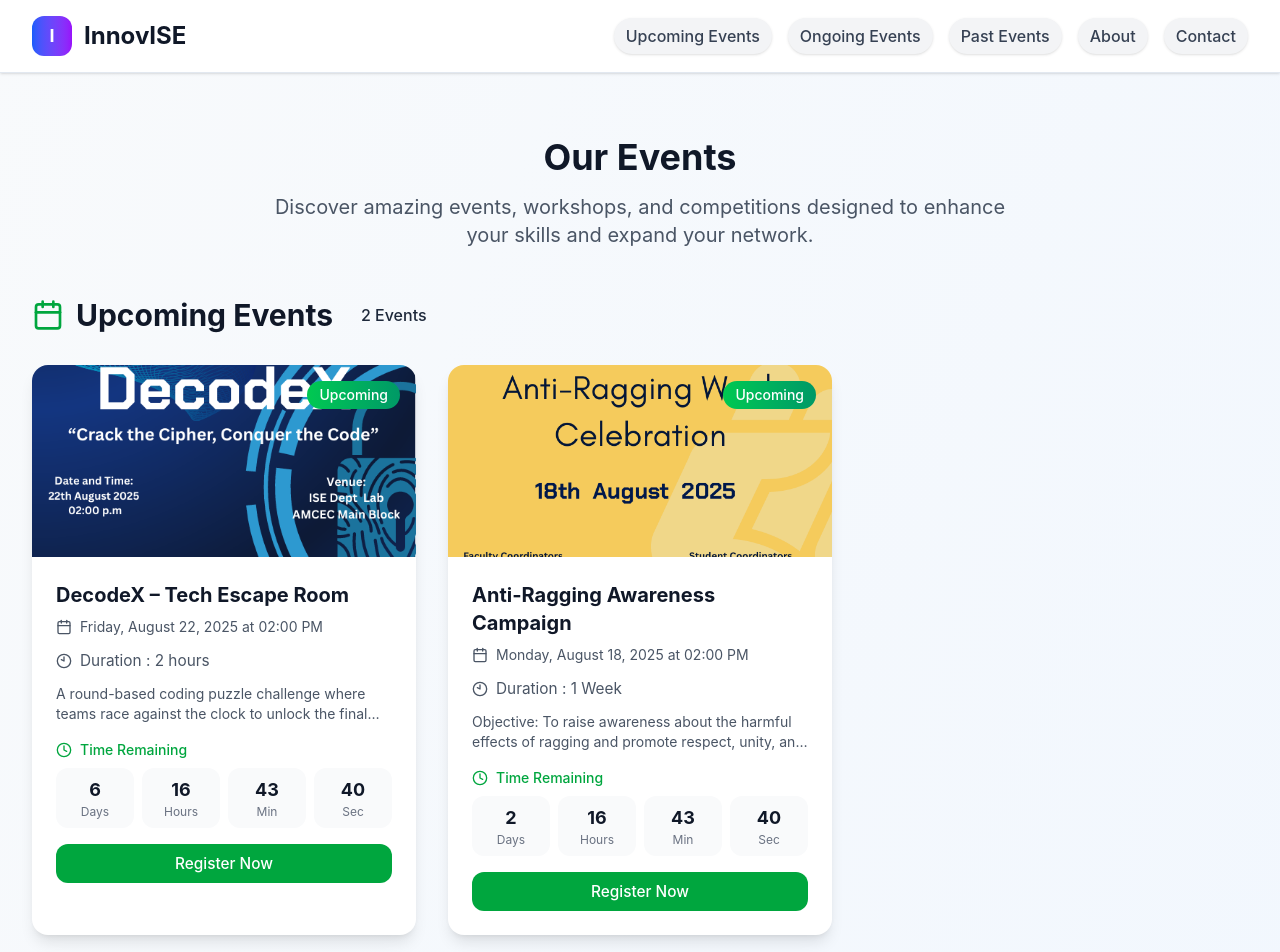
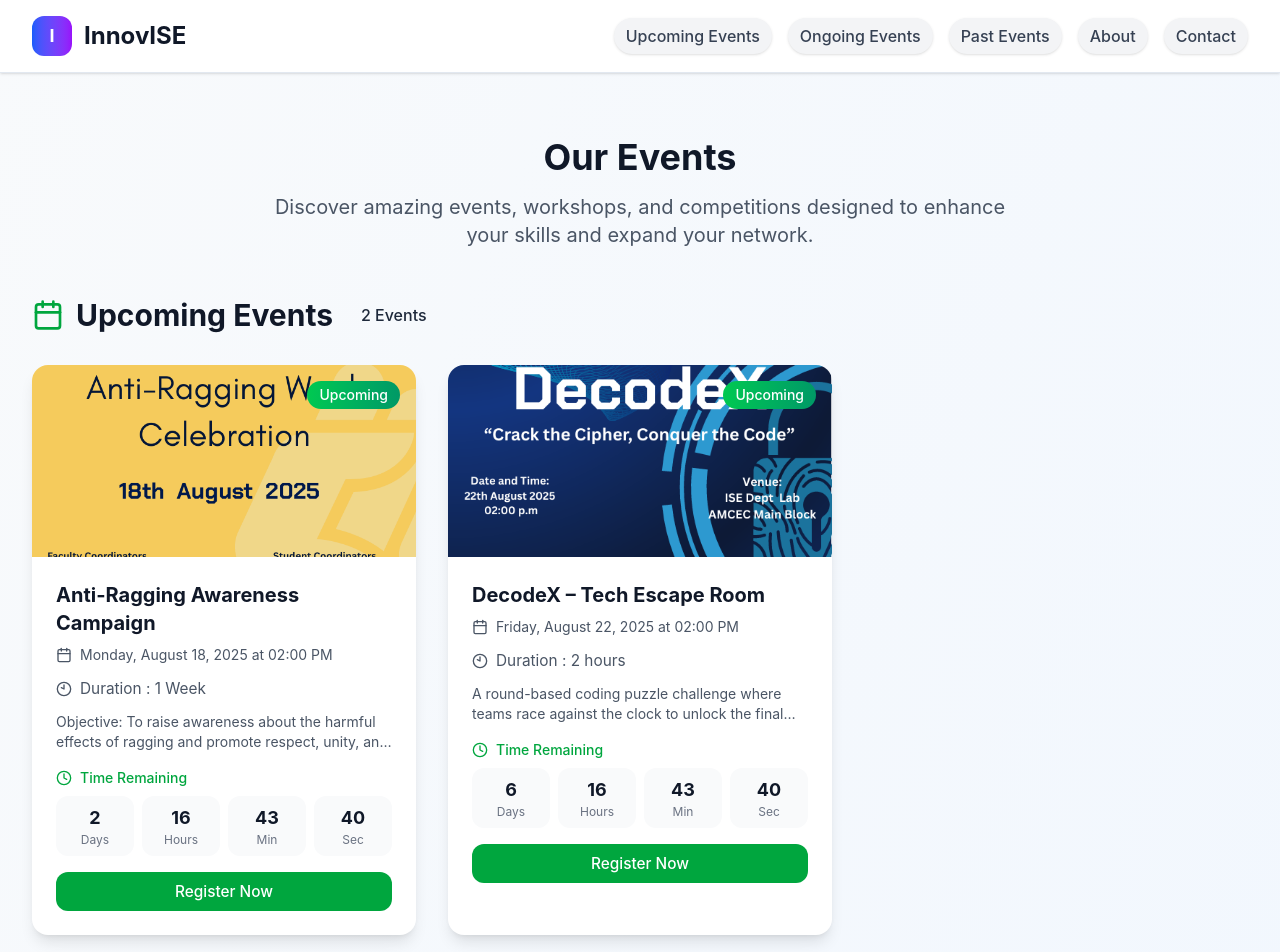
Before and after one commit to Shashank-Git1804/InnovISE, a React (Vite) app: page / in a window 1280 px wide. Shown: the top 952 px of the page. Built offline with nearby package versions, Linux system fonts and the light colour scheme.

Commit message:
added hurry up badge to earliest event

```diff
--- a/src/components/EventCard.jsx
+++ b/src/components/EventCard.jsx
@@ -1,6 +1,247 @@
+// import React, { useState, useEffect } from "react";
+// import { motion } from "framer-motion";
+// import {
+//   Calendar,
+//   Clock,
+//   MapPin,
+//   Users,
+//   Trophy,
+//   Clock10Icon,
+// } from "lucide-react";
+// import { getTimeUntilEvent } from "../data/eventData";
+// import { useNavigate } from "react-router-dom";
+
+// const now = new Date();
+// const eventStart = event?.dateTime ? new Date(event.dateTime) : new Date();
+// const diffDays = (eventStart - new Date()) / (1000 * 60 * 60 * 24);
+
+// const EventCard = ({ event, status }) => {
+//   const [timeLeft, setTimeLeft] = useState({
+//     days: 0,
+//     hours: 0,
+//     minutes: 0,
+//     seconds: 0,
+//   });
+//   const navigate = useNavigate();
+
+//   useEffect(() => {
+//     if (status === "upcoming") {
+//       const updateCountdown = () => {
+//         const newTimeLeft = getTimeUntilEvent(event.dateTime);
+//         setTimeLeft(newTimeLeft);
+//       };
+
+//       updateCountdown();
+//       const interval = setInterval(updateCountdown, 1000);
+//       return () => clearInterval(interval);
+//     }
+//   }, [event.dateTime, status]);
+
+//   const formatDate = (dateTime) => {
+//     return new Date(dateTime).toLocaleDateString("en-US", {
+//       weekday: "long",
+//       year: "numeric",
+//       month: "long",
+//       day: "numeric",
+//       hour: "2-digit",
+//       minute: "2-digit",
+//     });
+//   };
+
+//   const getStatusColor = () => {
+//     if (status === "upcoming" && event?.dateTime) {
+//       const eventStart = new Date(event.dateTime);
+//       const diffDays = (eventStart - new Date()) / (1000 * 60 * 60 * 24);
+//       if (diffDays <= 2) return "from-red-500 to-rose-600";
+//     }
+//     switch (status) {
+//       case "upcoming":
+//         return "from-green-500 to-emerald-600";
+//       case "ongoing":
+//         return "from-orange-500 to-amber-600";
+//       case "expired":
+//         return "from-purple-500 to-violet-600";
+//       default:
+//         return "from-gray-500 to-gray-600";
+//     }
+//   };
+
+//   const getStatusText = () => {
+//     if (status === "upcoming" && event?.dateTime) {
+//       const eventStart = new Date(event.dateTime);
+//       const diffDays = (eventStart - new Date()) / (1000 * 60 * 60 * 24);
+//       if (diffDays <= 2) return "Hurry Up!";
+//     }
+//     switch (status) {
+//       case "upcoming":
+//         return "Upcoming";
+//       case "ongoing":
+//         return "Ongoing";
+//       case "expired":
+//         return "Completed";
+//       default:
+//         return "Unknown";
+//     }
+//   };
+
+//   const handleCardClick = () => {
+//     navigate(`/event/${event.id}`);
+//   };
+
+//   return (
+//     <motion.div
+//       initial={{ opacity: 0, y: 20 }}
+//       animate={{ opacity: 1, y: 0 }}
+//       whileHover={{ y: -5, transition: { duration: 0.2 } }}
+//       className="bg-white rounded-xl shadow-lg overflow-hidden cursor-pointer group"
+//       onClick={handleCardClick}
+//     >
+//       {/* Event Image */}
+//       <div className="relative h-48 overflow-hidden">
+//         <motion.img
+//           initial={{ scale: 1.1, opacity: 0 }}
+//           animate={{ scale: 1, opacity: 1 }}
+//           transition={{ duration: 0.8, ease: "easeOut" }}
+//           src={event.poster}
+//           alt={event.title}
+//           className="w-full h-full object-cover group-hover:scale-105 transition-transform duration-300"
+//         />
+//         <div
+//           className={`absolute top-4 right-4 bg-gradient-to-r ${getStatusColor()} text-white px-3 py-1 rounded-full text-sm font-medium`}
+//         >
+//           {getStatusText()}
+//         </div>
+//         {status === "expired" && event.winners.length > 0 && (
+//           <div className="absolute top-4 left-4 bg-yellow-500 text-white p-2 rounded-full">
+//             <Trophy className="w-4 h-4" />
+//           </div>
+//         )}
+//       </div>
+
+//       {/* Event Content */}
+//       <div className="p-6">
+//         <h3 className="text-xl font-bold text-gray-900 mb-2 group-hover:text-blue-600 transition-colors">
+//           {event.title}
+//         </h3>
+
+//         <div className="flex items-center text-gray-600 mb-3">
+//           <Calendar className="w-4 h-4 mr-2" />
+//           <span className="text-sm">{formatDate(event.dateTime)}</span>
+//         </div>
+//         <div className="flex items-center text-gray-600 mb-3">
+//           <Clock10Icon className="w-4 h-4 mr-2" />
+//           <span>
+//             Duration : {event.duration ? event.duration : "To be announced"}
+//           </span>
+//         </div>
+
+//         <p className="text-gray-600 text-sm mb-4 line-clamp-2">
+//           {event.overview}
+//         </p>
+
+//         {/* Countdown Timer for Upcoming Events */}
+//         {status === "upcoming" && (
+//           <div className="mb-4">
+//             <div className="flex items-center mb-2">
+//               <Clock className="w-4 h-4 mr-2 text-green-600" />
+//               <span className="text-sm font-medium text-green-600">
+//                 Time Remaining
+//               </span>
+//             </div>
+//             <motion.div
+//               className="grid grid-cols-4 gap-2 text-center"
+//               key={`${timeLeft.days}-${timeLeft.hours}-${timeLeft.minutes}-${timeLeft.seconds}`}
+//               initial={{ scale: 1 }}
+//               animate={{ scale: 1 }}
+//               transition={{ duration: 0.3 }}
+//             >
+//               <div className="bg-gray-50 rounded-lg p-2">
+//                 <div className="text-lg font-bold text-gray-900">
+//                   {timeLeft.days}
+//                 </div>
+//                 <div className="text-xs text-gray-500">Days</div>
+//               </div>
+//               <div className="bg-gray-50 rounded-lg p-2">
+//                 <div className="text-lg font-bold text-gray-900">
+//                   {timeLeft.hours}
+//                 </div>
+//                 <div className="text-xs text-gray-500">Hours</div>
+//               </div>
+//               <div className="bg-gray-50 rounded-lg p-2">
+//                 <div className="text-lg font-bold text-gray-900">
+//                   {timeLeft.minutes}
+//                 </div>
+//                 <div className="text-xs text-gray-500">Min</div>
+//               </div>
+//               <div className="bg-gray-50 rounded-lg p-2">
+//                 <div className="text-lg font-bold text-gray-900">
+//                   {timeLeft.seconds}
+//                 </div>
+//                 <div className="text-xs text-gray-500">Sec</div>
+//               </div>
+//             </motion.div>
+//           </div>
+//         )}
+
+//         {/* Registration Status for Ongoing Events */}
+//         {status === "ongoing" && (
+//           <div className="mb-4 p-3 bg-orange-50 border border-orange-200 rounded-lg">
+//             <div className="flex items-center">
+//               <Clock className="w-4 h-4 mr-2 text-orange-600" />
+//               <span className="text-sm font-medium text-orange-800">
+//                 Registration Closed
+//               </span>
+//             </div>
+//             <p className="text-xs text-orange-600 mt-1">
+//               Event is currently in progress
+//             </p>
+//           </div>
+//         )}
+
+//         {/* Winners for Expired Events */}
+//         {status === "expired" && event.winners.length > 0 && (
+//           <div className="mb-4">
+//             <div className="flex items-center mb-2">
+//               <Trophy className="w-4 h-4 mr-2 text-purple-600" />
+//               <span className="text-sm font-medium text-purple-600">
+//                 Winners Announced
+//               </span>
+//             </div>
+//             <div className="text-xs text-gray-600">
+//               🥇 {event.winners[0]?.teamName}
+//             </div>
+//           </div>
+//         )}
+
+//         {/* Action Button */}
+//         <button
+//           className={`w-full py-2 px-4 rounded-lg font-medium transition-colors ${
+//             status === "upcoming"
+//               ? "bg-green-600 hover:bg-green-700 text-white"
+//               : status === "ongoing"
+//               ? "bg-orange-600 hover:bg-orange-700 text-white"
+//               : "bg-purple-600 hover:bg-purple-700 text-white"
+//           }`}
+//           onClick={(e) => {
+//             e.stopPropagation();
+//             handleCardClick();
+//           }}
+//         >
+//           {status === "upcoming" && "Register Now"}
+//           {status === "ongoing" && "View Details"}
+//           {status === "expired" && "View Results"}
+//         </button>
+//       </div>
+//     </motion.div>
+//   );
+// };
+
+// export default EventCard;
+
+
 import React, { useState, useEffect } from 'react';
 import { motion } from 'framer-motion';
-import { Calendar, Clock, MapPin, Users, Trophy,Clock10Icon } from 'lucide-react';
+import { Calendar, Clock, Clock10Icon, Trophy } from 'lucide-react';
 import { getTimeUntilEvent } from '../data/eventData';
 import { useNavigate } from 'react-router-dom';
 
@@ -8,10 +249,14 @@ const EventCard = ({ event, status }) => {
   const [timeLeft, setTimeLeft] = useState({ days: 0, hours: 0, minutes: 0, seconds: 0 });
   const navigate = useNavigate();
 
+  // Determine the event start date safely
+  const eventDate = event?.dateTime || event?.startTime || null;
+
+  // Countdown timer for upcoming events
   useEffect(() => {
-    if (status === 'upcoming') {
+    if (status === 'upcoming' && eventDate) {
       const updateCountdown = () => {
-        const newTimeLeft = getTimeUntilEvent(event.dateTime);
+        const newTimeLeft = getTimeUntilEvent(eventDate);
         setTimeLeft(newTimeLeft);
       };
 
@@ -19,9 +264,10 @@ const EventCard = ({ event, status }) => {
       const interval = setInterval(updateCountdown, 1000);
       return () => clearInterval(interval);
     }
-  }, [event.dateTime, status]);
+  }, [eventDate, status]);
 
   const formatDate = (dateTime) => {
+    if (!dateTime) return "Date TBD";
     return new Date(dateTime).toLocaleDateString('en-US', {
       weekday: 'long',
       year: 'numeric',
@@ -32,27 +278,25 @@ const EventCard = ({ event, status }) => {
     });
   };
 
-  const getStatusColor = () => {
+  // Badge text and color with "Hurry Up" logic
+  const getBadgeInfo = () => {
+    if (status === 'upcoming' && eventDate) {
+      const eventStart = new Date(eventDate);
+      const diffDays = (eventStart - new Date()) / (1000 * 60 * 60 * 24);
+      if (diffDays <= 2) return { text: 'Hurry Up!', color: 'from-orange-500 to-rose-600' };
+    }
+
     switch (status) {
-      case 'upcoming': return 'from-green-500 to-emerald-600';
-      case 'ongoing': return 'from-orange-500 to-amber-600';
-      case 'expired': return 'from-purple-500 to-violet-600';
-      default: return 'from-gray-500 to-gray-600';
+      case 'upcoming': return { text: 'Upcoming', color: 'from-green-500 to-emerald-600' };
+      case 'ongoing': return { text: 'Ongoing', color: 'from-red-500 to-red-600' };
+      case 'expired': return { text: 'Completed', color: 'from-purple-500 to-violet-600' };
+      default: return { text: 'Unknown', color: 'from-gray-500 to-gray-600' };
     }
   };
 
-  const getStatusText = () => {
-    switch (status) {
-      case 'upcoming': return 'Upcoming';
-      case 'ongoing': return 'Ongoing';
-      case 'expired': return 'Completed';
-      default: return 'Unknown';
-    }
-  };
+  const badgeInfo = getBadgeInfo();
 
-  const handleCardClick = () => {
-    navigate(`/event/${event.id}`);
-  };
+  const handleCardClick = () => navigate(`/event/${event.id}`);
 
   return (
     <motion.div
@@ -72,10 +316,12 @@ const EventCard = ({ event, status }) => {
           alt={event.title}
           className="w-full h-full object-cover group-hover:scale-105 transition-transform duration-300"
         />
-        <div className={`absolute top-4 right-4 bg-gradient-to-r ${getStatusColor()} text-white px-3 py-1 rounded-full text-sm font-medium`}>
-          {getStatusText()}
+        {/* Status Badge */}
+        <div className={`absolute top-4 right-4 bg-gradient-to-r ${badgeInfo.color} text-white px-3 py-1 rounded-full text-sm font-medium`}>
+          {badgeInfo.text}
         </div>
-        {status === 'expired' && event.winners.length > 0 && (
+        {/* Winners Trophy */}
+        {status === 'expired' && event.winners?.length > 0 && (
           <div className="absolute top-4 left-4 bg-yellow-500 text-white p-2 rounded-full">
             <Trophy className="w-4 h-4" />
           </div>
@@ -90,19 +336,17 @@ const EventCard = ({ event, status }) => {
 
         <div className="flex items-center text-gray-600 mb-3">
           <Calendar className="w-4 h-4 mr-2" />
-          <span className="text-sm">{formatDate(event.dateTime)}</span>
+          <span className="text-sm">{formatDate(eventDate)}</span>
         </div>
         <div className="flex items-center text-gray-600 mb-3">
           <Clock10Icon className="w-4 h-4 mr-2"/>
-          <span>Duration : {event.duration? event.duration : "To be announced"}</span>
+          <span>Duration : {event.duration || "To be announced"}</span>
         </div>
 
-        <p className="text-gray-600 text-sm mb-4 line-clamp-2">
-          {event.overview}
-        </p>
+        <p className="text-gray-600 text-sm mb-4 line-clamp-2">{event.overview}</p>
 
-        {/* Countdown Timer for Upcoming Events */}
-        {status === 'upcoming' && (
+        {/* Countdown Timer */}
+        {status === 'upcoming' && eventDate && (
           <div className="mb-4">
             <div className="flex items-center mb-2">
               <Clock className="w-4 h-4 mr-2 text-green-600" />
@@ -135,46 +379,17 @@ const EventCard = ({ event, status }) => {
           </div>
         )}
 
-        {/* Registration Status for Ongoing Events */}
-        {status === 'ongoing' && (
-          <div className="mb-4 p-3 bg-orange-50 border border-orange-200 rounded-lg">
-            <div className="flex items-center">
-              <Clock className="w-4 h-4 mr-2 text-orange-600" />
-              <span className="text-sm font-medium text-orange-800">Registration Closed</span>
-            </div>
-            <p className="text-xs text-orange-600 mt-1">Event is currently in progress</p>
-          </div>
-        )}
-
-        {/* Winners for Expired Events */}
-        {status === 'expired' && event.winners.length > 0 && (
-          <div className="mb-4">
-            <div className="flex items-center mb-2">
-              <Trophy className="w-4 h-4 mr-2 text-purple-600" />
-              <span className="text-sm font-medium text-purple-600">Winners Announced</span>
-            </div>
-            <div className="text-xs text-gray-600">
-              🥇 {event.winners[0]?.teamName}
-            </div>
-          </div>
-        )}
-
         {/* Action Button */}
         <button
           className={`w-full py-2 px-4 rounded-lg font-medium transition-colors ${
-            status === 'upcoming'
-              ? 'bg-green-600 hover:bg-green-700 text-white'
-              : status === 'ongoing'
-              ? 'bg-orange-600 hover:bg-orange-700 text-white'
-              : 'bg-purple-600 hover:bg-purple-700 text-white'
+            status === 'upcoming' ? 'bg-green-600 hover:bg-green-700 text-white'
+            : status === 'ongoing' ? ' bg-orange-600 hover:bg-orange-700 transition-colors text-white'
+            : 'bg-purple-600 hover:bg-purple-700 text-white'
           }`}
-          onClick={(e) => {
-            e.stopPropagation();
-            handleCardClick();
-          }}
+          onClick={(e) => { e.stopPropagation(); handleCardClick(); }}
         >
           {status === 'upcoming' && 'Register Now'}
-          {status === 'ongoing' && 'View Details'}
+          {status === 'ongoing' && 'Registration Closed, View Details'}
           {status === 'expired' && 'View Results'}
         </button>
       </div>
--- a/src/components/HomePage.jsx
+++ b/src/components/HomePage.jsx
@@ -26,14 +26,36 @@ const HomePage = () => {
     expired: [],
   });
   const [mobileMenuOpen, setMobileMenuOpen] = useState(false);
+  // useEffect(() => {
+  //   const updateEvents = () => {
+  //     setEvents({
+  //       upcoming: getEventsByStatus("upcoming"),
+  //       ongoing: getEventsByStatus("ongoing"),
+  //       expired: getEventsByStatus("expired"),
+  //     });
+  //   };
+  //   updateEvents();
+  //   const interval = setInterval(updateEvents, 60000);
+  //   return () => clearInterval(interval);
+  // }, []);
+
   useEffect(() => {
     const updateEvents = () => {
+      const upcoming = getEventsByStatus("upcoming")
+        .filter((event) => event.dateTime || event.startTime) // only keep events with valid date
+        .sort((a, b) => {
+          const dateA = new Date(a.dateTime || a.startTime);
+          const dateB = new Date(b.dateTime || b.startTime);
+          return dateA - dateB; // ascending: soonest first
+        });
+
       setEvents({
-        upcoming: getEventsByStatus("upcoming"),
+        upcoming,
         ongoing: getEventsByStatus("ongoing"),
         expired: getEventsByStatus("expired"),
       });
     };
+
     updateEvents();
     const interval = setInterval(updateEvents, 60000);
     return () => clearInterval(interval);
@@ -197,13 +219,20 @@ const HomePage = () => {
                     {section.data.length} Events
                   </div>
                 </div>
+
                 {section.data.length > 0 ? (
                   <div className="grid md:grid-cols-2 lg:grid-cols-3 gap-8">
-                    {section.data.map((event) => (
+                    {section.data.map((event, eventIdx) => (
                       <EventCard
                         key={event.id}
                         event={event}
                         status={section.status}
+                        className={
+                          // 🔥 Highlight only the first upcoming event
+                          section.status === "upcoming" && eventIdx === 0
+                            ? "border-2 border-red-500 shadow-lg"
+                            : ""
+                        }
                       />
                     ))}
                   </div>
@@ -371,7 +400,7 @@ const HomePage = () => {
               </a>
             </div>
           </motion.div> */}
-          {/* //NOTE - Do not delete */}
+            {/* //NOTE - Do not delete */}
           </div>
         </div>
       </section>
```
Also changed, not shown: 5 other files (tests, documents, lock files or other folders).
